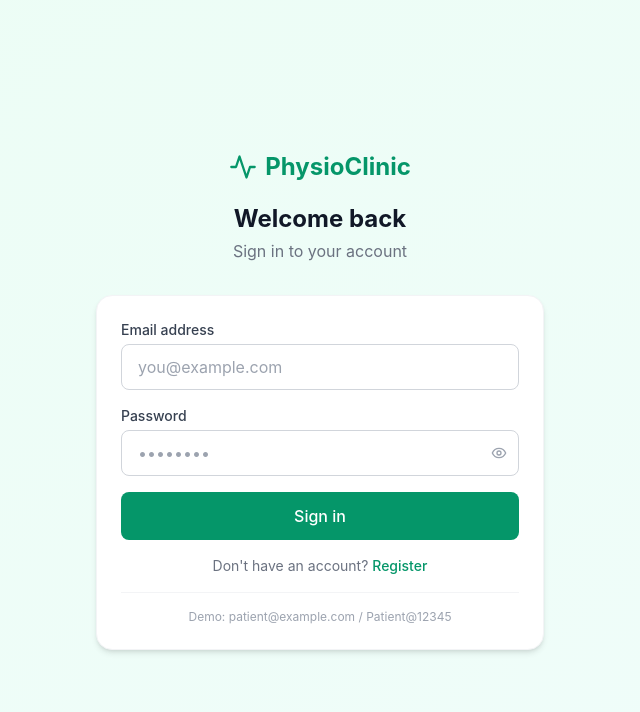
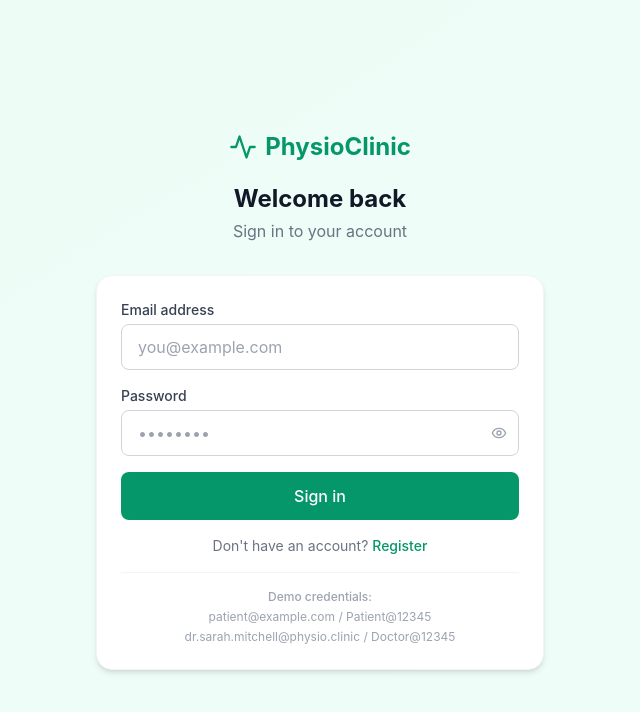
Before and after one commit to M-Wonder/physio-clinic-velma, a React (Vite) app in the folder frontend/: page /login in a window 1280 px wide. Shown: the top 712 px of the page, without its empty margins (320-960 px from the left). Built offline with nearby package versions, Linux system fonts and the light colour scheme.

Commit message:
django login error message fix

```diff
--- a/frontend/src/pages/LoginPage.jsx
+++ b/frontend/src/pages/LoginPage.jsx
@@ -5,9 +5,9 @@ import { authAPI } from '../api/endpoints'
 import { useAuthStore } from '../store/authStore'
 
 export default function LoginPage() {
-  const [form, setForm] = useState({ email: '', password: '' })
+  const [form, setForm]     = useState({ email: '', password: '' })
   const [showPw, setShowPw] = useState(false)
-  const [error, setError] = useState('')
+  const [error, setError]   = useState('')
   const [loading, setLoading] = useState(false)
   const { setAuth } = useAuthStore()
   const navigate = useNavigate()
@@ -22,7 +22,15 @@ export default function LoginPage() {
       setAuth(user, access, refresh)
       navigate('/dashboard')
     } catch (err) {
-      setError(err.response?.data?.error || 'Invalid email or password.')
+      // DRF SimpleJWT returns errors as 'detail', not 'error'
+      const data = err.response?.data
+      if (data?.detail) {
+        setError(data.detail)
+      } else if (data?.non_field_errors) {
+        setError(data.non_field_errors[0])
+      } else {
+        setError('Invalid email or password. Please try again.')
+      }
     } finally {
       setLoading(false)
     }
@@ -79,10 +87,13 @@ export default function LoginPage() {
             </button>
           </form>
           <p className="text-center text-sm text-gray-500 mt-4">
-            Don't have an account? <Link to="/register" className="text-emerald-600 font-medium">Register</Link>
+            Don't have an account?{' '}
+            <Link to="/register" className="text-emerald-600 font-medium">Register</Link>
           </p>
-          <div className="mt-4 pt-4 border-t border-gray-100">
-            <p className="text-xs text-gray-400 text-center">Demo: patient@example.com / Patient@12345</p>
+          <div className="mt-4 pt-4 border-t border-gray-100 space-y-1">
+            <p className="text-xs text-gray-400 text-center font-medium">Demo credentials:</p>
+            <p className="text-xs text-gray-400 text-center">patient@example.com / Patient@12345</p>
+            <p className="text-xs text-gray-400 text-center">dr.sarah.mitchell@physio.clinic / Doctor@12345</p>
           </div>
         </div>
       </div>
```
